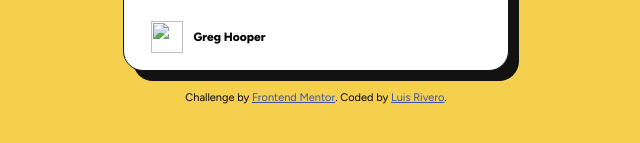
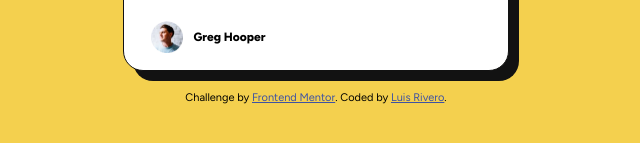
Before and after one commit to LJRiveroPastrana/Blog-Preview-FrontendMentor, a plain HTML site: page index.html in a window 1280 px wide. Shown: the part 603-746 px from the top of the page, 324-964 px from the left. Drawn offline with Linux system fonts and the light colour scheme; files whose address does not match are found by name.

Commit message:
Update index.html

```diff
--- a/index.html
+++ b/index.html
@@ -4,7 +4,7 @@
   <meta charset="UTF-8">
   <meta name="viewport" content="width=device-width, initial-scale=1.0"> <!-- displays site properly based on user's device -->
 
-  <link rel="icon" type="image/png" sizes="32x32" href="./assets/images/favicon-32x32.png">
+  <link rel="icon" type="image/png" sizes="32x32" href="favicon-32x32.png">
   <link rel="stylesheet" href="style.css">
   <title>Frontend Mentor | Blog preview card</title>
 
@@ -34,7 +34,7 @@
     </div>
 
    <div class="author">
-    <img src="assets/images/image-avatar.webp" alt="">
+    <img src="image-avatar.webp" alt="">
      <p>Greg Hooper</p>
    </div>
 
```
